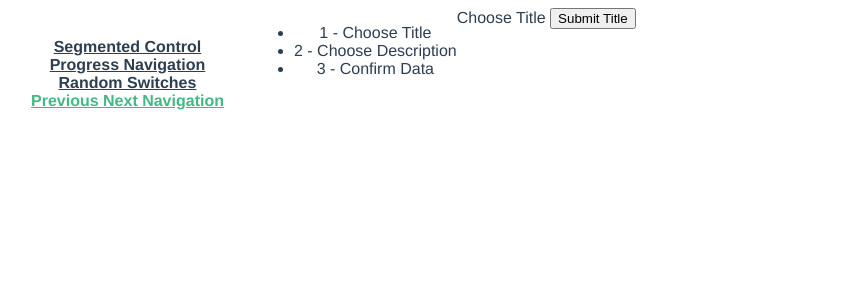
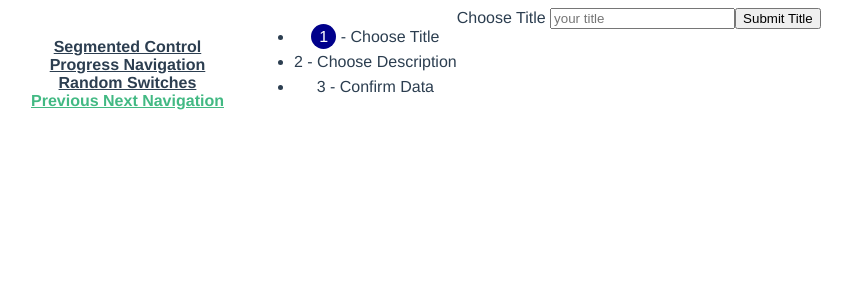
Before and after one commit to libsyz/vue-loops, a Vue app: page /previous_next_nav in a window 1280 px wide. Shown: the top 300 px of the page, without its empty margins (7-859 px from the left). Built offline with nearby package versions, Linux system fonts and the light colour scheme.

Commit message:
created the basics of component 5

```diff
--- a/src/components/PreviousNextNav.vue
+++ b/src/components/PreviousNextNav.vue
@@ -1,22 +1,37 @@
 <template>
   <div class="container-options">
     <ul>
-      <li> 1 - Choose Title </li>
-      <li> 2 - Choose Description </li>
-      <li> 3 - Confirm Data </li>
+      <li>
+          <span :class="{ active: title }">1</span>
+          - Choose Title
+
+      </li>
+      <li>
+          <span :class="{ active: title && description }">2</span>
+          - Choose Description
+
+      </li>
+      <li>
+          <span :class="{ active: title && description && confirmed }">3</span>
+          - Confirm Data
+      </li>
     </ul>
     <div class="box box-title"
          :class="{ show: title && !description && !confirmed }">
       Choose Title
+       <input v-model="titleInput" type="text" placeholder="your title">
       <button @click="submitTitle()"> Submit Title </button>
     </div>
     <div class="box box-description"
          :class="{ show: title && description && !confirmed }">
       Enter Description
-      <button @click="submitDescription()"> Submit Title </button>
+       <input v-model="descriptionInput" type="text" placeholder="your description">
+      <button @click="cancelDescription()"> Back </button>
+      <button @click="submitDescription()"> Submit Description </button>
     </div>
     <div class="box box-confirm"
          :class="{ show: title && description && confirmed }">
+      <button @click="cancelConfirm()"> Back </button>
       <button @click="submitConfirm()"> Confirm </button>
     </div>
   </div>
@@ -26,6 +41,8 @@
 export default {
   data: function() {
     return {
+      titleInput: '',
+      descriptionInput: '',
       title: true,
       description: false,
       confirmed: false
@@ -40,7 +57,13 @@ export default {
       this.confirmed = true;
     },
     submitConfirm(){
-      alert('you\'re done!');
+      alert(`title: ${this.titleInput},. description: ${this.descriptionInput}`);
+    },
+    cancelDescription() {
+      this.description = false;
+    },
+    cancelConfirm() {
+      this.confirmed = false;
     }
 
 
@@ -53,6 +76,21 @@ export default {
     display: flex;
   }
 
+  span {
+    line-height: 25px;
+  }
+
+  .active {
+    display: inline-block;
+    width: 25px;
+    height: 25px;
+    background-color: darkblue;
+    border-radius: 50%;
+    color: #fff;
+    transition: background-color 0.15s ease-in-out;
+  }
+
+
   .box {
     display: none;
   }
```
